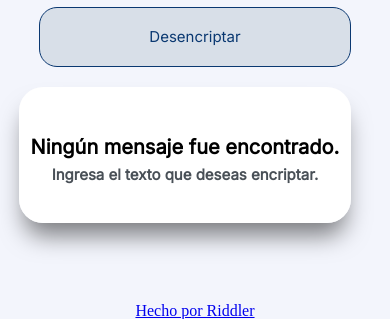
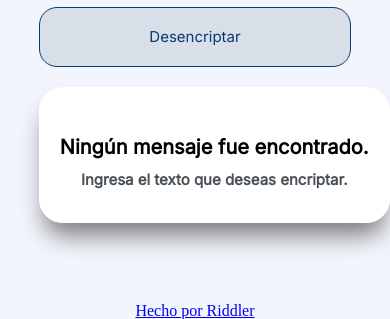
Before and after one commit to JonathanTeru/encriptador-allura, a plain HTML site: page index.html in a window 390 px wide. Shown: the part 525-844 px from the top of the page. Drawn offline with Linux system fonts and the light colour scheme.

Commit message:
Update style2.css
bugs fixed

```diff
--- a/style2.css
+++ b/style2.css
@@ -218,7 +218,7 @@ margin-left: 15%;
   }
 
 
-  @media only screen and (max-width: 480px) {
+ @media only screen and (max-width: 480px) {
     body {
         display: flex;
         flex-direction: column;
@@ -296,14 +296,15 @@ margin-left: 15%;
 
 
     .contenedor2 {
-        width: 85%; /* El contenedor 2 ocupa el 85% del ancho de la pantalla */
+        width: 90%; /* El contenedor 2 ocupa el 85% del ancho de la pantalla */
         height: calc(30% - 40px - 60px);  /* El contenedor 2 ocupa el 30% de la altura de la pantalla */
         order: 2; /* El contenedor 2 se muestra después del contenedor 1 */
-        margin-left: 28%; /* Centra el contenedor 2 horizontalmente */
+        margin-left: 33%; /* Centra el contenedor 2 horizontalmente */
         margin-right: auto; /* Centra el contenedor 2 horizontalmente */
         padding: 0; /* Reset del padding */
         border: none; /* Reset del border */
         overflow: auto;
+
 
     }
     .areaderespuesta {
@@ -333,14 +334,14 @@ margin-left: 15%;
     #txt2 {
         position: absolute;
         font-size: 15px;
-        top: 80px
+        top: 85px
     }
 
     #resultado {
         font-size: 16px;
-
-            position: absolute; /* Posiciona el párrafo en relación al contenedor */
-            word-wrap: break-word;
+        overflow: auto;
+       position: absolute; /* Posiciona el párrafo en relación al contenedor */
+     word-wrap: break-word;
 
          top: 0; /* Alinea el párrafo con la parte superior del contenedor */
         }
@@ -350,5 +351,7 @@ margin-left: 15%;
         width: 80%;
         height: 50px;
         font-size: 10px;
+        position: fixed;
+        bottom: 14%;
     }
 }
```
